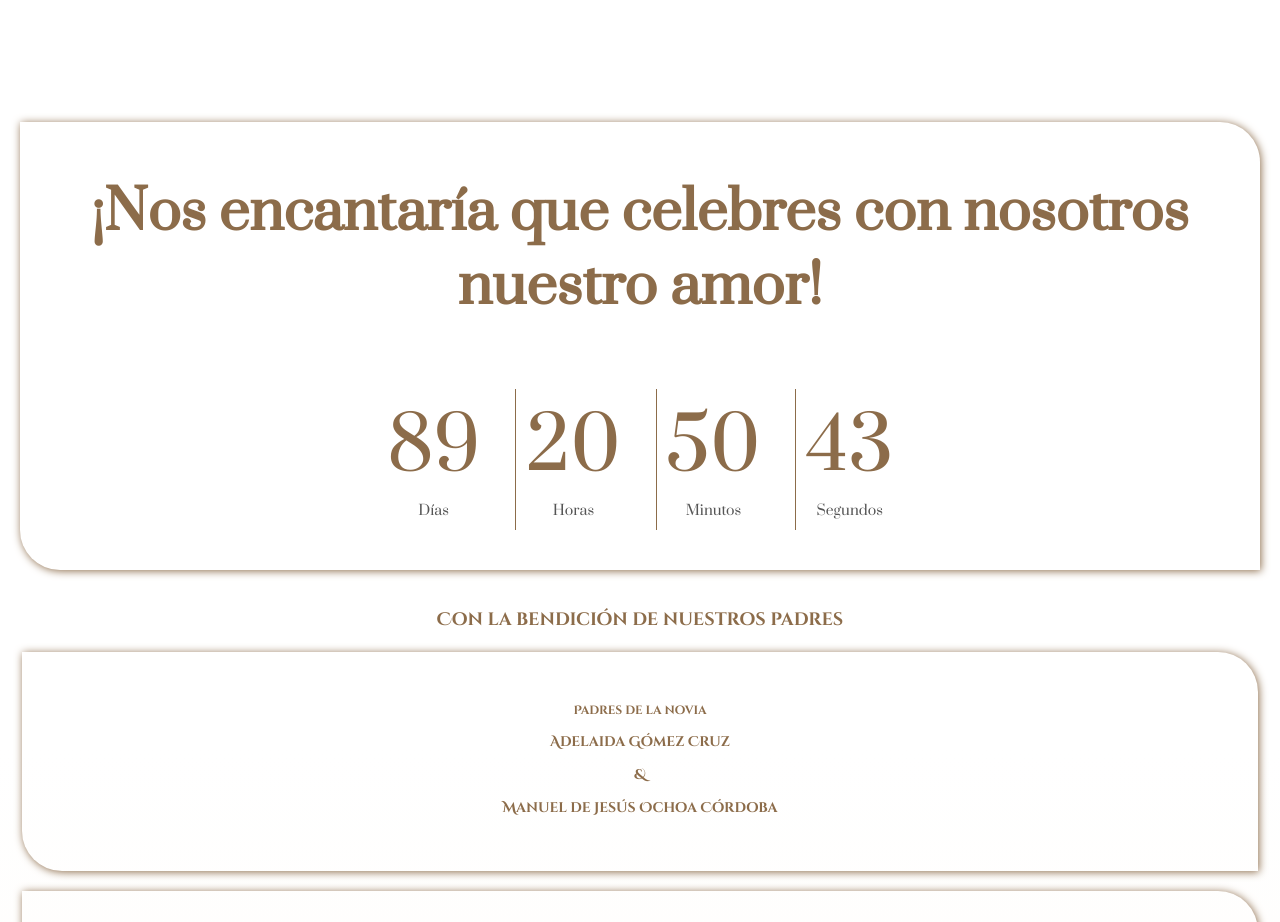
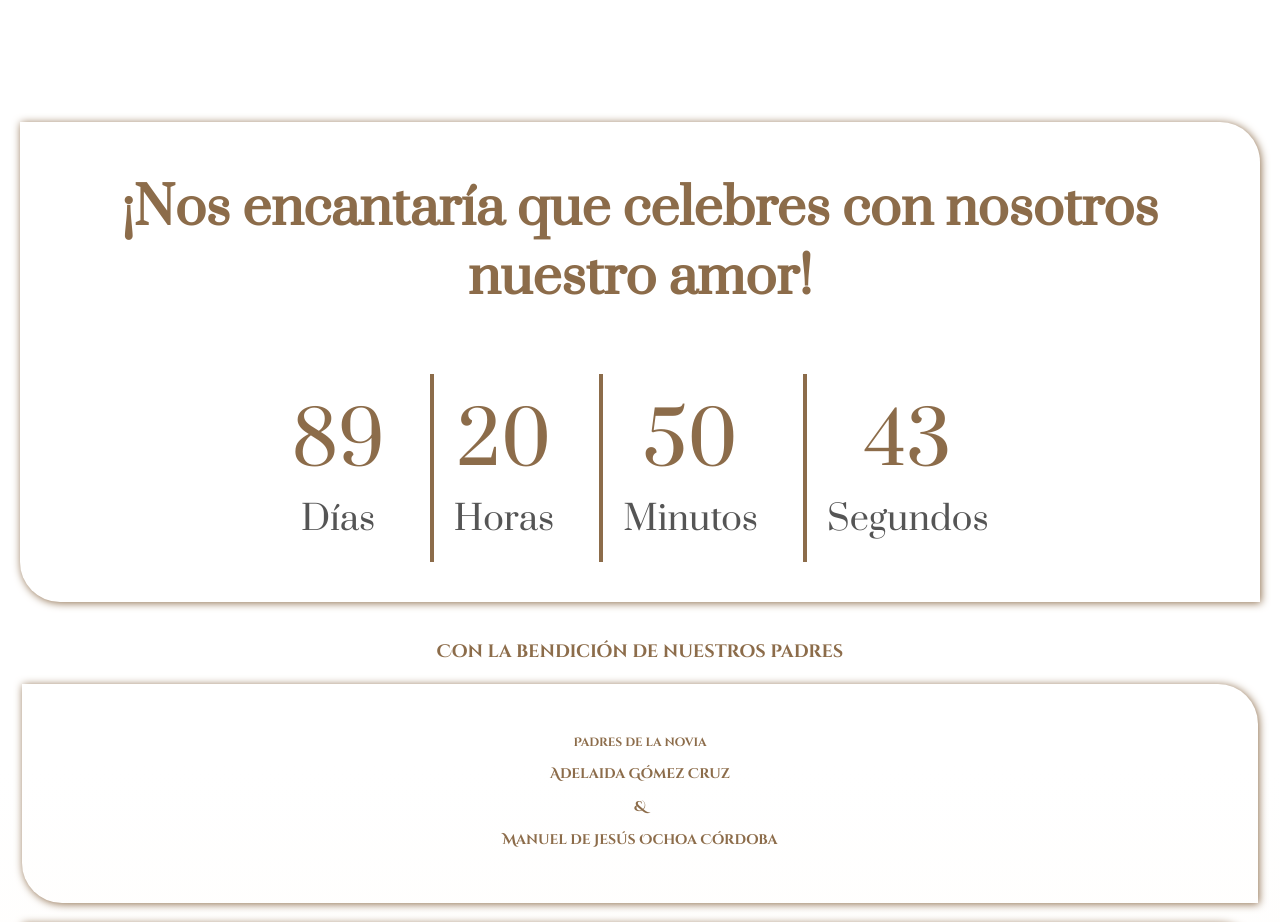
Before and after one commit to luisgallardo1793/Luis-y-Liz, a plain HTML site: page index.html in a window 1280 px wide. Shown: the part 2640-3562 px from the top of the page. Drawn offline with Linux system fonts and the light colour scheme; a web font is replaced by a local one.

Commit message:
Update style.css

```diff
--- a/style.css
+++ b/style.css
@@ -73,7 +73,7 @@ body
   box-shadow:0px 0px 2px;
   color: #8c6c4a;
   margin: 0px;
-  font-size: 36px;
+  font-size: 34px;
   padding: 10px;
   text-align: center;
   align-items: center;
@@ -100,14 +100,14 @@ body
 
 .unidad {
   text-align: center;
-  padding: 10px;
+  padding: 20px;
   min-width: 60px;
   justify-content: center;
-  border-left: 1px solid #8c6c4a;
+  border-left: 4px solid #8c6c4a;
 }
 .unidad1 {
   text-align: center;
-  padding: 10px;
+  padding: 20px;
   min-width: 60px;
 }
 .unidad span {
@@ -121,7 +121,7 @@ body
   display: block;
 }
 .label {
-  font-size: 14px;
+  font-size: 34px;
   margin-top: 5px;
   font-weight: 400;
   color: #555;
```
